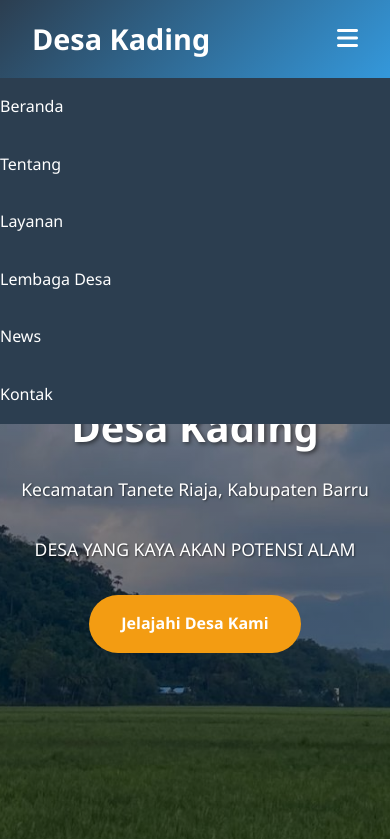
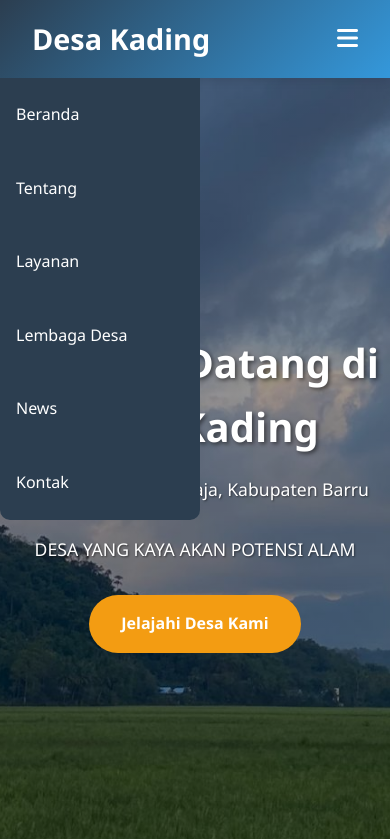
Before and after one commit to tuvaabi/desakading, a plain HTML site: page index.html in a window 390 px wide. Both pictures are taken after a click on the button 347 px from the left and 39 px from the top of the page. Shown: the top 839 px of the page. Drawn offline with Linux system fonts and the light colour scheme.

Commit message:
Update index.html

```diff
--- a/index.html
+++ b/index.html
@@ -438,26 +438,29 @@
         .fade-in {
             animation: fadeIn 0.8s ease-out;
         }
-        @media (max-width: 768px) {
+ @media (max-width: 768px) {
   .nav-menu {
     display: none;
     position: absolute;
     top: 100%;
-    left: 0;
-    width: 100%;
+    right: 0;              /* taruh di kanan, bukan nempel ke kiri */
+    width: 200px;          /* kasih lebar tertentu, misalnya 200px */
     background: #2c3e50;
     flex-direction: column;
-    padding: 1rem 0;
+    padding: 1rem;
+    border-radius: 0 0 10px 10px; /* biar sudut bawah agak melengkung */
   }
 
   .nav-menu.active {
     display: flex;
   }
 
-  .mobile-menu-btn {
-    display: block;
+  .nav-menu li {
+    text-align: left;   /* bisa diganti 'center' kalau mau rata tengah */
+    padding: 0.5rem 0;
   }
 }
+
 
     </style>
 </head>
```
